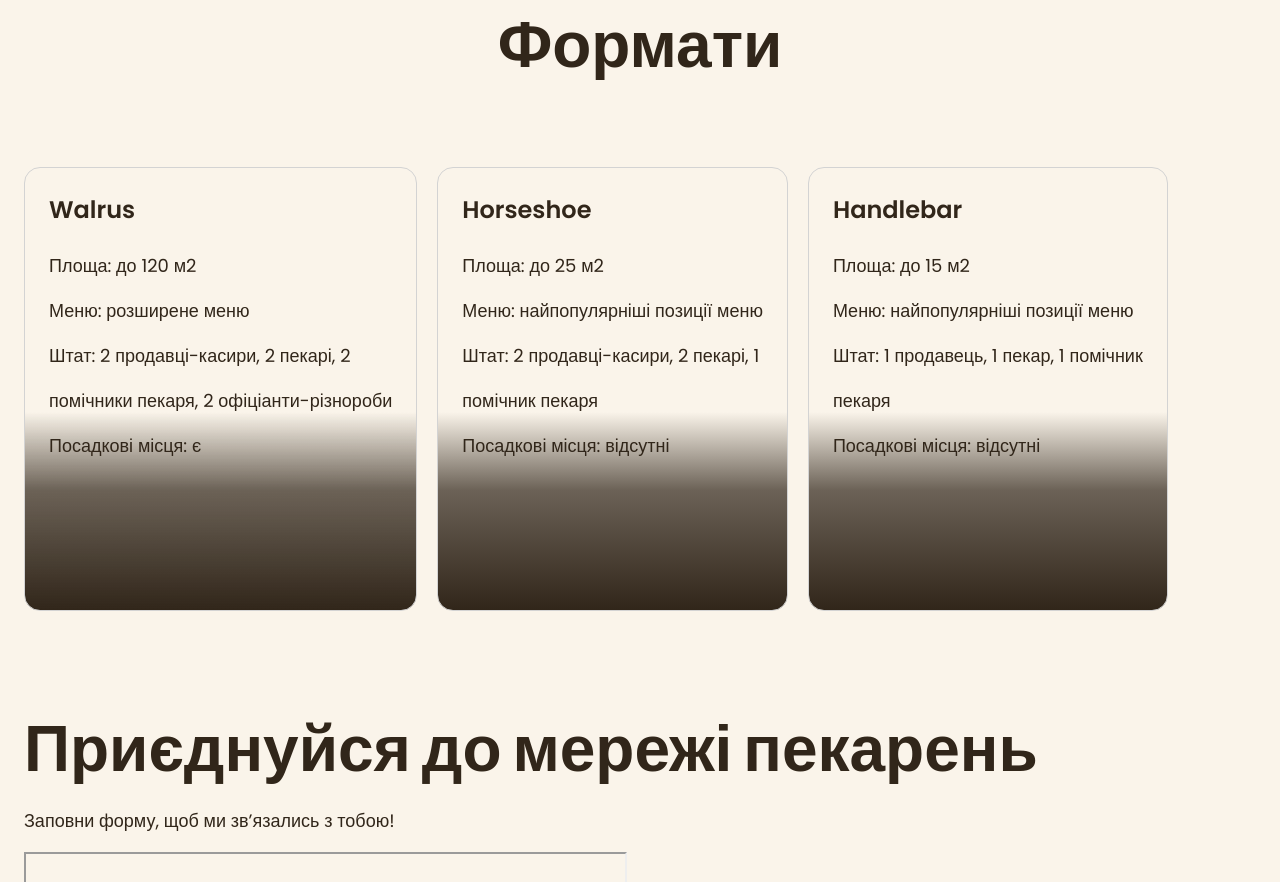
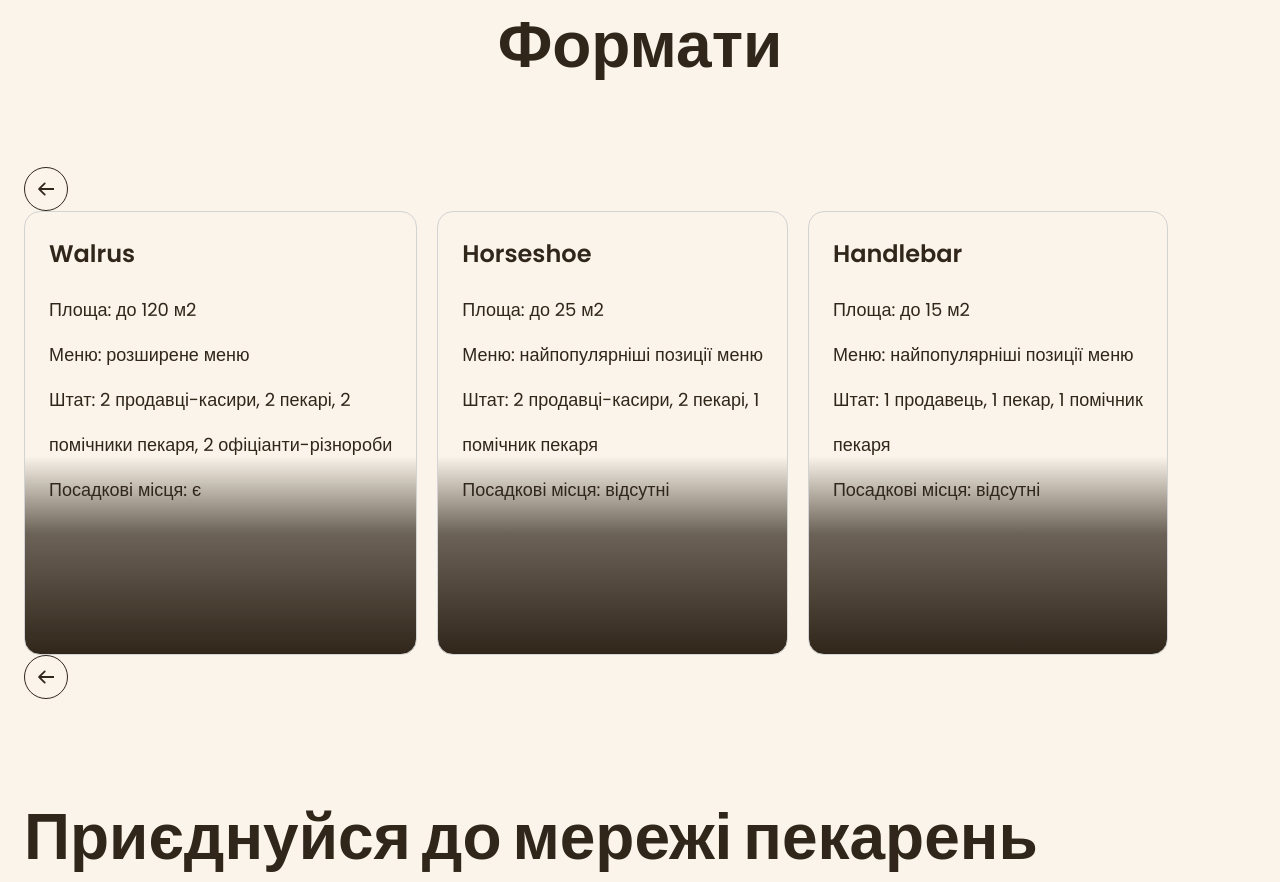
Before and after one commit to MamichEZ/Frontend, a plain HTML site: page Homework/index.html in a window 1280 px wide. Shown: the part 3180-4062 px from the top of the page. Drawn offline with Linux system fonts and the light colour scheme; grey boxes are pictures that could not be loaded.

Commit message:
Add icons.svg

```diff
--- a/Homework/css/styles.css
+++ b/Homework/css/styles.css
@@ -282,6 +282,25 @@ address {
   font-weight: 600;
 }
 
+/* Carousel */
+.carousel-button {
+  display: flex;
+  align-items: center;
+  justify-content: center;
+  width: 44px;
+  height: 44px;
+  border-radius: 50%;
+  background-color: transparent;
+  border: 1px solid var(--color-primary-dark);
+  cursor: pointer;
+  fill: var(--color-primary-dark);
+}
+
+.carousel-button:hover {
+  background-color: var(--color-primary-dark);
+  fill: var(--color-primary-light);
+}
+
 /* Contact section */
 .contact-title {
   margin-bottom: 16px;
@@ -303,6 +322,10 @@ address {
   font-size: 14px;
 }
 
+.address-icon {
+  fill: var(--color-primary-light);
+}
+
 .footer {
   background-image: url(../images/footer-background.jpg);
   background-color: var(--color-primary-dark);
--- a/Homework/index.html
+++ b/Homework/index.html
@@ -113,6 +113,11 @@
       <section class="section" id="formats-section">
         <div class="container">
           <h2 class="formats-title section-title centered">Формати</h2>
+          <button class="carousel-button" type="button">
+            <svg class="carousel-arrow" width="16" height="16">
+              <use href="./images/icons.svg#icon-arrow"></use>
+            </svg>
+          </button>
           <ul class="formats-list">
             <li class="formats-item">
               <article class="format-card">
@@ -151,6 +156,11 @@
               </article>
             </li>
           </ul>
+          <button class="carousel-button" type="button">
+            <svg class="carousel-arrow" width="16" height="16">
+              <use href="./images/icons.svg#icon-arrow"></use>
+            </svg>
+          </button>
         </div>
       </section>
       <section class="section" id="contact-section">
@@ -206,12 +216,18 @@
               >
             </li>
             <li>
-              <a href="#"></a>
-              <!-- facebook -->
+              <a href="#">
+                <svg class="address-icon" width="32" height="32">
+                  <use href="./images/icons.svg#icon-facebook"></use>
+                </svg>
+              </a>
             </li>
             <li>
-              <a href="#"></a>
-              <!-- instagramm -->
+              <a href="#">
+                <svg class="address-icon" width="32" height="32">
+                  <use href="./images/icons.svg#icon-instagram"></use>
+                </svg>
+              </a>
             </li>
           </ul>
           <a class="address-link" target="_blank">Політика конфіденційності</a>
```
Also changed, not shown: Homework/images/icons.svg (added).
